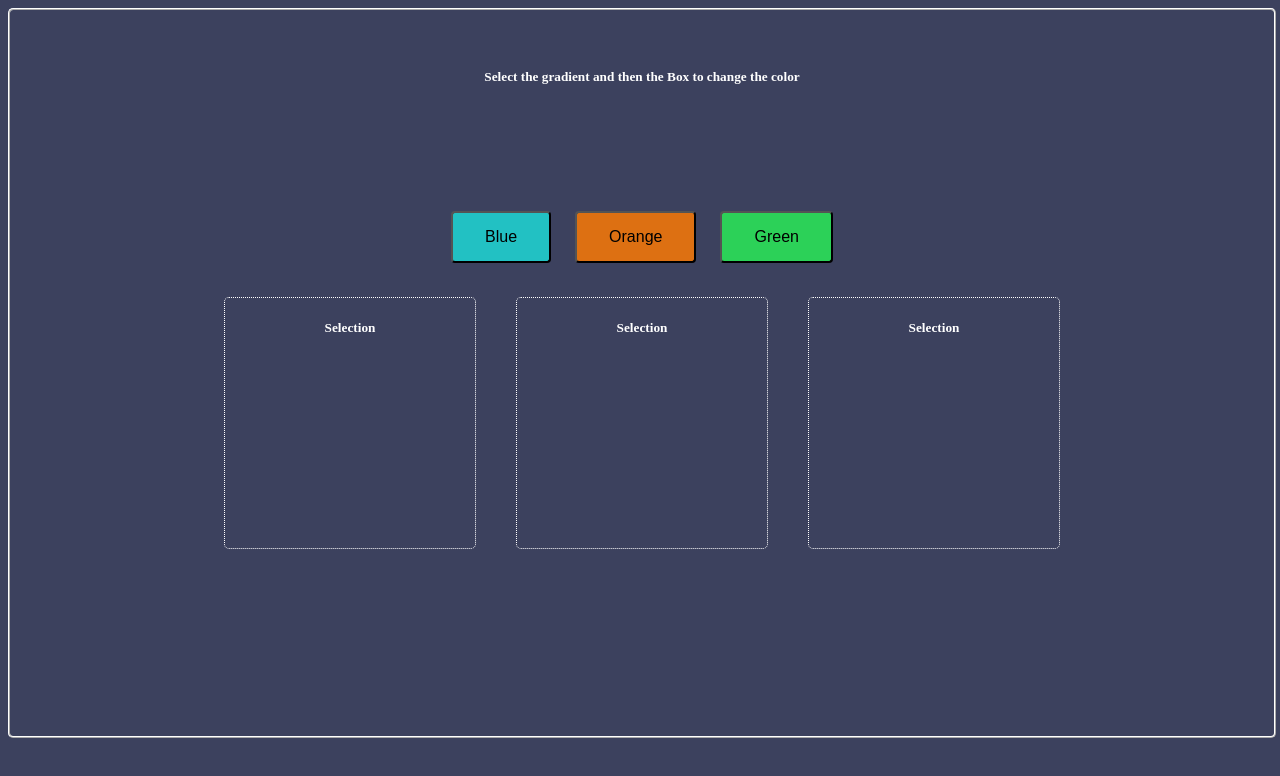
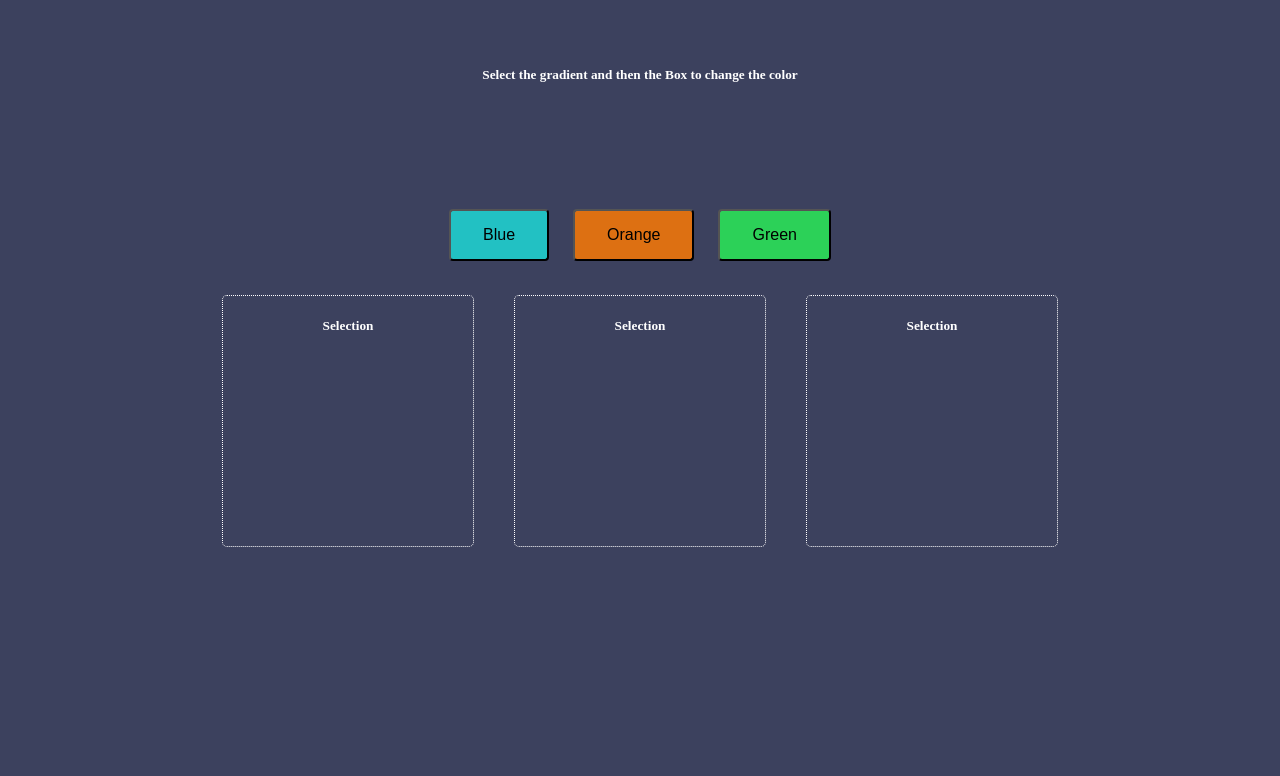
Before and after one commit to acciojob/passing-handler-prop-react-RRAJ644, a React app: page / in a window 1280 px wide. Shown: the top 776 px of the page. Built offline with nearby package versions, Linux system fonts and the light colour scheme.

Commit message:
removed border

```diff
--- a/src/styles/Child.css
+++ b/src/styles/Child.css
@@ -8,7 +8,7 @@
 
 #master{
   border-radius: 5px;
-  border: 2px white ridge;
+  /* border: 2px white ridge; */
   width: 100%;
   text-align: center;
 }
```
